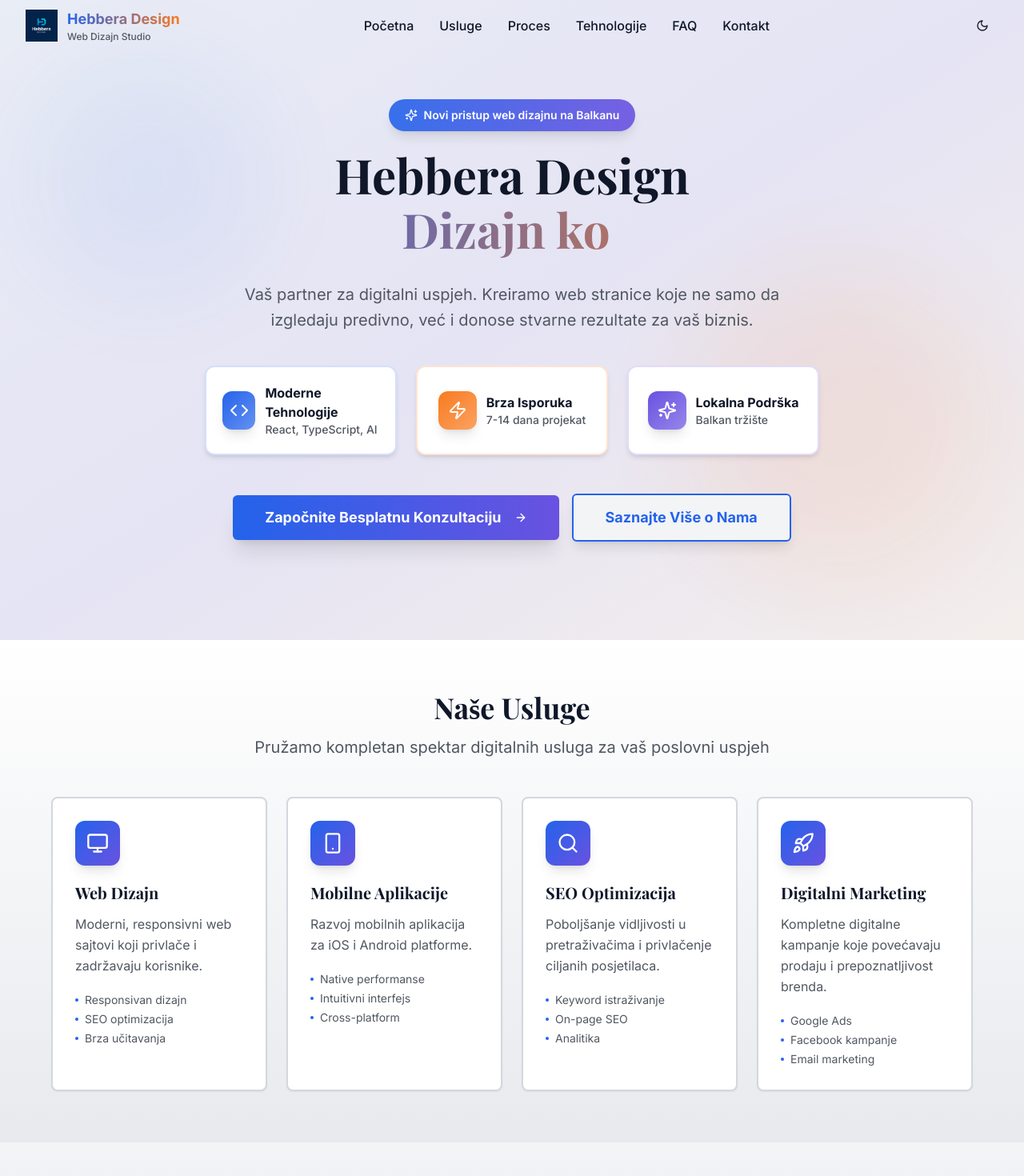
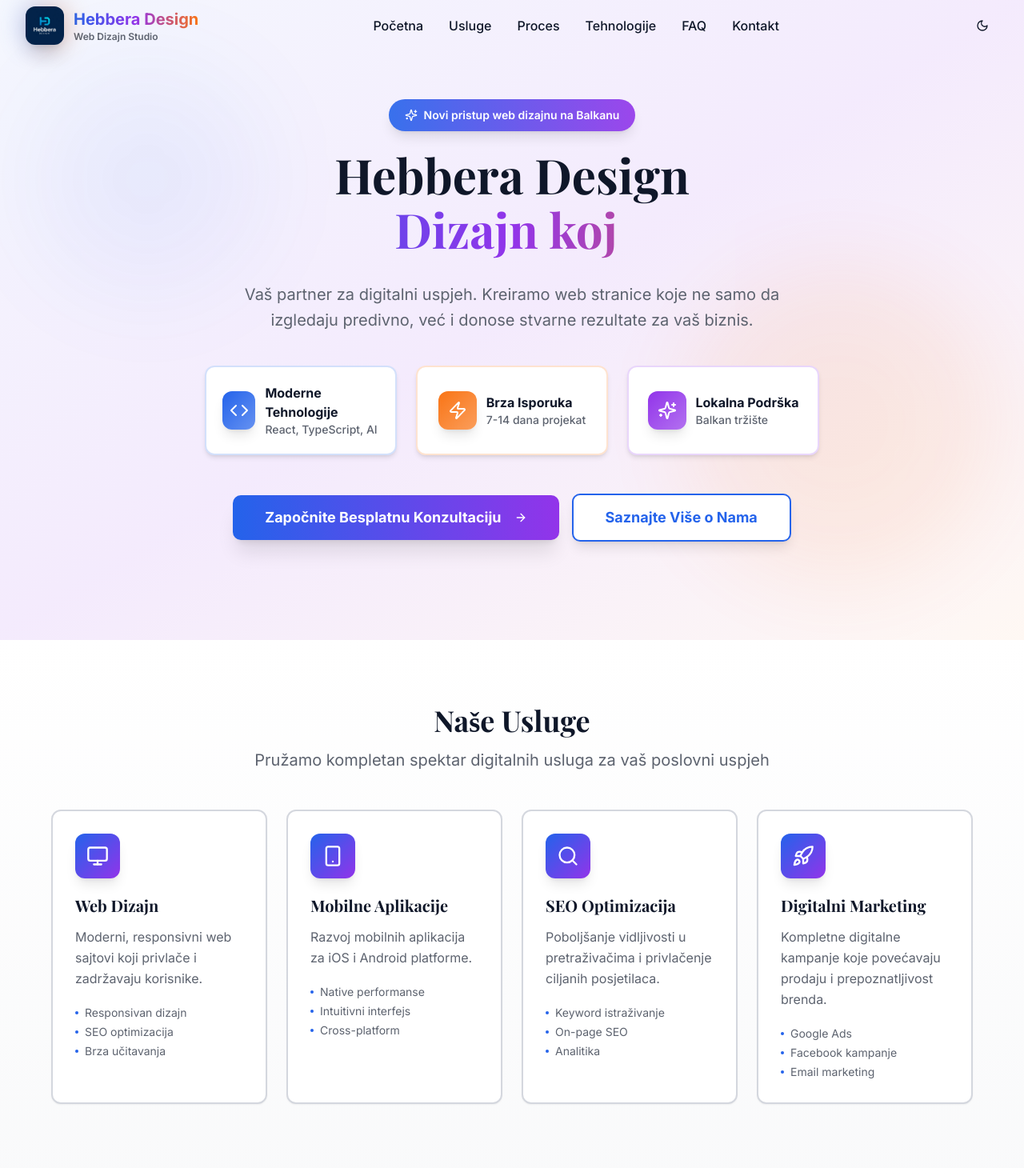
Before and after one commit to cane007/hebbara-digital-spark, a React (Vite) app: page / in a window 1280 px wide. Shown: the top 1470 px of the page at 80% size. Built offline with nearby package versions, Linux system fonts and the light colour scheme.

Commit message:
Refactor: Improve site-wide styling and theming

```diff
--- a/src/components/Header.tsx
+++ b/src/components/Header.tsx
@@ -43,14 +43,21 @@ export default function Header() {
       <div className="container mx-auto px-4 sm:px-6 lg:px-8">
         <div className="flex items-center justify-between h-16">
 
-          {/* Logo */}
-          <div className="flex items-center space-x-3">
-            <img src={logo} alt="Hebbera Design Logo" className="h-10 w-10 hover:scale-110 transition-transform duration-300" />
+          {/* Logo - ISTAKNUTO */}
+          <div className="flex items-center space-x-3 group">
+            <div className="relative">
+              <div className="absolute inset-0 bg-gradient-to-r from-primary to-accent rounded-2xl blur-lg opacity-50 group-hover:opacity-75 transition-opacity"></div>
+              <img
+                src={logo}
+                alt="Hebbera Design Logo"
+                className="h-12 w-12 relative z-10 group-hover:scale-110 transition-transform duration-300 rounded-xl shadow-xl"
+              />
+            </div>
             <div className="flex flex-col">
-              <span className="text-lg font-bold gradient-text">
+              <span className="text-xl font-bold gradient-text">
                 Hebbera Design
               </span>
-              <span className="text-xs text-muted-foreground font-medium">
+              <span className="text-xs text-muted-foreground font-semibold">
                 Web Dizajn Studio
               </span>
             </div>
@@ -71,8 +78,16 @@ export default function Header() {
 
             </div>
 
-            <Button variant="ghost" size="icon" onClick={toggleTheme} className="hover:bg-secondary">
-              {theme === 'light' ? <Moon className="h-5 w-5" /> : <Sun className="h-5 w-5" />}
+            <Button
+              variant="ghost"
+              size="icon"
+              onClick={toggleTheme}
+              className="hover:bg-secondary/20 hover:scale-110 transition-all duration-300"
+            >
+              {theme === 'light' ?
+                <Moon className="h-5 w-5 text-foreground" /> :
+                <Sun className="h-5 w-5 text-foreground" />
+              }
             </Button>
 
             <Button variant="ghost" size="icon" className="md:hidden" onClick={() => setIsMobileMenuOpen(!isMobileMenuOpen)}>
--- a/src/components/Hero.tsx
+++ b/src/components/Hero.tsx
@@ -69,7 +69,7 @@ export default function Hero() {
 
           {/* Trust Signals */}
           <div className="grid grid-cols-1 md:grid-cols-3 gap-6 mb-12 max-w-3xl mx-auto">
-            <div className="flex items-center justify-center gap-3 p-5 bg-white border-2 border-primary/20 rounded-xl hover-lift shadow-md hover:shadow-xl hover:border-primary/40 transition-all">
+            <div className="flex items-center justify-center gap-3 p-5 bg-card border-2 border-primary/20 rounded-xl hover-lift shadow-md hover:shadow-xl hover:border-primary/40 transition-all">
               <div className="w-12 h-12 bg-gradient-to-br from-primary to-primary/70 rounded-xl flex items-center justify-center shadow-lg">
                 <Code className="h-6 w-6 text-white" />
               </div>
@@ -79,7 +79,7 @@ export default function Hero() {
               </div>
             </div>
 
-            <div className="flex items-center justify-center gap-3 p-5 bg-white border-2 border-accent/20 rounded-xl hover-lift shadow-md hover:shadow-xl hover:border-accent/40 transition-all">
+            <div className="flex items-center justify-center gap-3 p-5 bg-card border-2 border-accent/20 rounded-xl hover-lift shadow-md hover:shadow-xl hover:border-accent/40 transition-all">
               <div className="w-12 h-12 bg-gradient-to-br from-accent to-accent/70 rounded-xl flex items-center justify-center shadow-lg">
                 <Zap className="h-6 w-6 text-white" />
               </div>
@@ -89,7 +89,7 @@ export default function Hero() {
               </div>
             </div>
 
-            <div className="flex items-center justify-center gap-3 p-5 bg-white border-2 border-secondary/20 rounded-xl hover-lift shadow-md hover:shadow-xl hover:border-secondary/40 transition-all">
+            <div className="flex items-center justify-center gap-3 p-5 bg-card border-2 border-secondary/20 rounded-xl hover-lift shadow-md hover:shadow-xl hover:border-secondary/40 transition-all">
               <div className="w-12 h-12 bg-gradient-to-br from-secondary to-secondary/70 rounded-xl flex items-center justify-center shadow-lg">
                 <Sparkles className="h-6 w-6 text-white" />
               </div>
--- a/src/components/Technologies.tsx
+++ b/src/components/Technologies.tsx
@@ -54,7 +54,7 @@ export default function Technologies() {
     description: 'Brinemo se o hosting-u i redovnom održavanju vašeg sajta.',
     features: ['CDN integracija', 'Auto backups', '99.9% uptime']
   }];
-  return <section ref={sectionRef} id="technologies" className="section-padding bg-slate-400">
+  return <section ref={sectionRef} id="technologies" className="section-padding bg-gradient-to-b from-muted/30 to-background">
       <div className="container mx-auto">
         <div className="text-center mb-16">
           <div className="inline-flex items-center gap-2 px-4 py-2 bg-accent/10 rounded-full mb-4">
--- a/src/index.css
+++ b/src/index.css
@@ -7,8 +7,8 @@
 /* Clean Hebbera Design System */
 @layer base {
   :root {
-    /* Light Theme Colors - DRAMATIČNO POBOLJŠANO za kontrast i čitljivost */
-    --background: 220 15% 96%;
+    /* Light Theme - DRAMATIČNO POBOLJŠANE boje za maksimalan kontrast */
+    --background: 0 0% 100%;
     --foreground: 222 47% 11%;
 
     --card: 0 0% 100%;
@@ -20,60 +20,92 @@
     /* Primary - Vibrant Professional Blue */
     --primary: 221 83% 53%;
     --primary-foreground: 0 0% 100%;
+    --primary-light: 221 83% 90%;
+    --primary-dark: 221 83% 35%;
 
-    /* Secondary - Rich Purple-Blue */
-    --secondary: 250 70% 60%;
+    /* Secondary - Rich Purple */
+    --secondary: 271 81% 56%;
     --secondary-foreground: 0 0% 100%;
+    --secondary-light: 271 81% 90%;
 
-    /* Accent - Energetic Orange */
-    --accent: 25 95% 55%;
+    /* Accent - Vibrant Orange */
+    --accent: 25 95% 53%;
     --accent-foreground: 0 0% 100%;
+    --accent-light: 25 95% 90%;
+
+    /* Tertiary - Electric Cyan */
+    --tertiary: 185 84% 44%;
+    --tertiary-foreground: 0 0% 100%;
+
+    /* Success - Vibrant Green */
+    --success: 142 76% 36%;
+    --success-foreground: 0 0% 100%;
 
     --destructive: 0 84% 60%;
     --destructive-foreground: 0 0% 100%;
 
     --border: 220 13% 85%;
-    --input: 220 13% 85%;
+    --input: 220 13% 91%;
     --ring: 221 83% 53%;
 
-    --muted: 220 14% 88%;
-    --muted-foreground: 220 9% 35%;
+    --muted: 220 14% 96%;
+    --muted-foreground: 220 9% 40%;
 
-    --radius: 0.5rem;
+    /* Footer specific colors */
+    --footer-bg: 222 47% 11%;
+    --footer-fg: 0 0% 100%;
+
+    --radius: 0.75rem;
   }
 
   .dark {
-    /* Dark Theme Colors */
-    --background: 222.2 84% 4.9%;
+    /* Dark Theme - OPTIMIZOVANO za čitljivost */
+    --background: 222 47% 11%;
     --foreground: 210 40% 98%;
 
-    --card: 222.2 84% 4.9%;
+    --card: 222 47% 15%;
     --card-foreground: 210 40% 98%;
 
-    --popover: 222.2 84% 4.9%;
+    --popover: 222 47% 15%;
     --popover-foreground: 210 40% 98%;
 
     /* Primary - Bright Blue */
-    --primary: 217.2 91.2% 59.8%;
-    --primary-foreground: 222.2 84% 4.9%;
+    --primary: 217 91% 60%;
+    --primary-foreground: 0 0% 100%;
+    --primary-light: 217 91% 70%;
+    --primary-dark: 217 91% 45%;
 
-    /* Secondary - Dark Gray */
-    --secondary: 217.2 32.6% 17.5%;
-    --secondary-foreground: 210 40% 98%;
+    /* Secondary - Vibrant Purple */
+    --secondary: 271 81% 65%;
+    --secondary-foreground: 0 0% 100%;
+    --secondary-light: 271 81% 75%;
 
-    /* Accent - Success Green */
-    --accent: 142.1 70.6% 45.3%;
-    --accent-foreground: 210 40% 98%;
+    /* Accent - Bright Orange */
+    --accent: 25 95% 58%;
+    --accent-foreground: 0 0% 100%;
+    --accent-light: 25 95% 68%;
 
-    --destructive: 0 62.8% 30.6%;
-    --destructive-foreground: 210 40% 98%;
+    /* Tertiary - Bright Cyan */
+    --tertiary: 185 84% 50%;
+    --tertiary-foreground: 0 0% 100%;
 
-    --border: 217.2 32.6% 17.5%;
-    --input: 217.2 32.6% 17.5%;
-    --ring: 224.3 76.3% 48%;
+    /* Success - Bright Green */
+    --success: 142 76% 45%;
+    --success-foreground: 0 0% 100%;
 
-    --muted: 217.2 32.6% 17.5%;
-    --muted-foreground: 215 20.2% 65.1%;
+    --destructive: 0 84% 60%;
+    --destructive-foreground: 0 0% 100%;
+
+    --border: 217 32% 25%;
+    --input: 217 32% 20%;
+    --ring: 217 91% 60%;
+
+    --muted: 217 32% 18%;
+    --muted-foreground: 215 20% 70%;
+
+    /* Footer specific colors */
+    --footer-bg: 222 47% 8%;
+    --footer-fg: 0 0% 100%;
   }
 }
 
@@ -94,30 +126,93 @@
 @layer components {
   /* Professional Button Styles */
   .btn-primary {
-    @apply bg-primary text-primary-foreground hover:bg-primary/90 px-6 py-3 rounded-lg font-medium transition-all duration-300;
+    @apply bg-gradient-to-r from-primary to-primary/80 text-primary-foreground hover:shadow-xl hover:scale-105 px-8 py-4 rounded-xl font-semibold transition-all duration-300;
   }
 
   .btn-secondary {
-    @apply bg-secondary text-secondary-foreground hover:bg-secondary/80 px-6 py-3 rounded-lg font-medium transition-all duration-300;
+    @apply bg-gradient-to-r from-secondary to-secondary/80 text-secondary-foreground hover:shadow-xl hover:scale-105 px-8 py-4 rounded-xl font-semibold transition-all duration-300;
+  }
+
+  .btn-accent {
+    @apply bg-gradient-to-r from-accent to-accent/80 text-accent-foreground hover:shadow-xl hover:scale-105 px-8 py-4 rounded-xl font-semibold transition-all duration-300;
   }
 
   .btn-outline {
-    @apply border border-primary text-primary hover:bg-primary hover:text-primary-foreground px-6 py-3 rounded-lg font-medium transition-all duration-300;
+    @apply border-2 border-primary text-primary hover:bg-primary hover:text-primary-foreground px-8 py-4 rounded-xl font-semibold transition-all duration-300;
+  }
+
+  .btn-hero {
+    @apply bg-gradient-to-r from-primary via-secondary to-accent text-white hover:shadow-2xl hover:scale-110 px-10 py-5 rounded-2xl font-bold transition-all duration-500 animate-gradient-x bg-[length:200%_auto];
+  }
+
+  .btn-glass {
+    @apply bg-white/10 backdrop-blur-lg border border-white/20 text-foreground hover:bg-white/20 hover:border-white/30 px-8 py-4 rounded-xl font-semibold transition-all duration-300;
   }
 
   /* Professional Card Styles */
   .card-clean {
-    @apply bg-card border border-border rounded-lg shadow-sm hover:shadow-lg transition-all duration-300;
+    @apply bg-card text-card-foreground border border-border rounded-xl shadow-sm hover:shadow-2xl hover:-translate-y-1 transition-all duration-300;
   }
 
-  /* Section Spacing */
+  .card-interactive {
+    @apply bg-card text-card-foreground border-2 border-border rounded-2xl shadow-lg hover:shadow-2xl hover:border-primary hover:-translate-y-2 transition-all duration-500;
+  }
+
+  .card-premium {
+    @apply bg-gradient-to-br from-card to-card/50 text-card-foreground border border-border/50 rounded-3xl shadow-xl hover:shadow-2xl transition-all duration-500;
+  }
+
+  /* Section Styles */
   .section-padding {
-    @apply py-16 px-4 sm:px-6 lg:px-8;
+    @apply py-20 px-4 sm:px-6 lg:px-8;
+  }
+
+  .section-dark {
+    @apply bg-gradient-to-b from-muted/30 to-background;
+  }
+
+  /* Gradient Backgrounds */
+  .gradient-hero {
+    @apply bg-gradient-to-br from-primary/10 via-secondary/10 to-accent/10;
+  }
+
+  .gradient-mesh {
+    background-image:
+      radial-gradient(at 40% 20%, hsl(var(--primary) / 0.15) 0px, transparent 50%),
+      radial-gradient(at 80% 0%, hsl(var(--secondary) / 0.15) 0px, transparent 50%),
+      radial-gradient(at 0% 50%, hsl(var(--accent) / 0.15) 0px, transparent 50%);
+  }
+
+  .gradient-dark {
+    @apply bg-gradient-to-br from-[hsl(var(--footer-bg))] to-[hsl(var(--footer-bg))]/90;
+  }
+
+  /* Animated Gradients */
+  .gradient-rainbow {
+    background: linear-gradient(90deg,
+      hsl(var(--primary)),
+      hsl(var(--secondary)),
+      hsl(var(--accent)),
+      hsl(var(--tertiary))
+    );
+  }
+
+  .animate-gradient-x {
+    animation: gradient-x 3s ease infinite;
+  }
+
+  @keyframes gradient-x {
+    0%, 100% {
+      background-position: 0% 50%;
+    }
+    50% {
+      background-position: 100% 50%;
+    }
   }
 
   /* Scroll Animations */
   .fade-in-up {
-    @apply opacity-0 translate-y-8 transition-all duration-700;
+    @apply opacity-0 translate-y-12 transition-all duration-700 ease-out;
   }
 
   .fade-in-up.visible {
@@ -125,7 +220,7 @@
   }
 
   .fade-in-left {
-    @apply opacity-0 -translate-x-8 transition-all duration-700;
+    @apply opacity-0 -translate-x-12 transition-all duration-700 ease-out;
   }
 
   .fade-in-left.visible {
@@ -133,7 +228,7 @@
   }
 
   .fade-in-right {
-    @apply opacity-0 translate-x-8 transition-all duration-700;
+    @apply opacity-0 translate-x-12 transition-all duration-700 ease-out;
   }
 
   .fade-in-right.visible {
@@ -141,20 +236,102 @@
   }
 
   .scale-in {
-    @apply opacity-0 scale-95 transition-all duration-700;
+    @apply opacity-0 scale-90 transition-all duration-700 ease-out;
   }
 
   .scale-in.visible {
     @apply opacity-100 scale-100;
   }
 
-  /* Clean gradients */
+  .animate-slide-in-left {
+    animation: slide-in-left 0.8s ease-out;
+  }
+
+  .animate-slide-in-right {
+    animation: slide-in-right 0.8s ease-out;
+  }
+
+  @keyframes slide-in-left {
+    from {
+      opacity: 0;
+      transform: translateX(-50px);
+    }
+    to {
+      opacity: 1;
+      transform: translateX(0);
+    }
+  }
+
+  @keyframes slide-in-right {
+    from {
+      opacity: 0;
+      transform: translateX(50px);
+    }
+    to {
+      opacity: 1;
+      transform: translateX(0);
+    }
+  }
+
+  /* Floating Animations */
+  .floating {
+    animation: floating 6s ease-in-out infinite;
+  }
+
+  .floating-alt {
+    animation: floating 8s ease-in-out infinite;
+  }
+
+  .orbital {
+    animation: orbital 20s linear infinite;
+  }
+
+  @keyframes floating {
+    0%, 100% {
+      transform: translateY(0px);
+    }
+    50% {
+      transform: translateY(-20px);
+    }
+  }
+
+  @keyframes orbital {
+    0% {
+      transform: rotate(0deg) translateX(20px) rotate(0deg);
+    }
+    100% {
+      transform: rotate(360deg) translateX(20px) rotate(-360deg);
+    }
+  }
+
+  /* Text Gradients */
   .gradient-text {
-    @apply bg-gradient-to-r from-primary to-accent bg-clip-text text-transparent;
+    @apply bg-gradient-to-r from-primary via-secondary to-accent bg-clip-text text-transparent;
+  }
+
+  .text-gradient {
+    @apply bg-clip-text text-transparent;
   }
 
   /* Hover Effects */
   .hover-lift {
-    @apply transition-all duration-300 hover:-translate-y-1 hover:shadow-lg;
+    @apply transition-all duration-300 hover:-translate-y-2 hover:shadow-2xl;
+  }
+
+  .tilt-hover {
+    transition: transform 0.5s ease;
+  }
+
+  .tilt-hover:hover {
+    transform: perspective(1000px) rotateX(2deg) rotateY(-2deg) scale(1.02);
+  }
+
+  /* Shadow Effects */
+  .shadow-glow {
+    box-shadow: 0 0 30px hsl(var(--primary) / 0.3);
+  }
+
+  .shadow-electric {
+    box-shadow: 0 0 40px hsl(var(--accent) / 0.4);
   }
 }
```
Also changed, not shown: src/components/About.tsx (+33 -23 lines), src/components/Contact.tsx (+25 -19 lines), src/components/Footer.tsx (+15 -15 lines), src/components/Process.tsx (+19 -12 lines).
